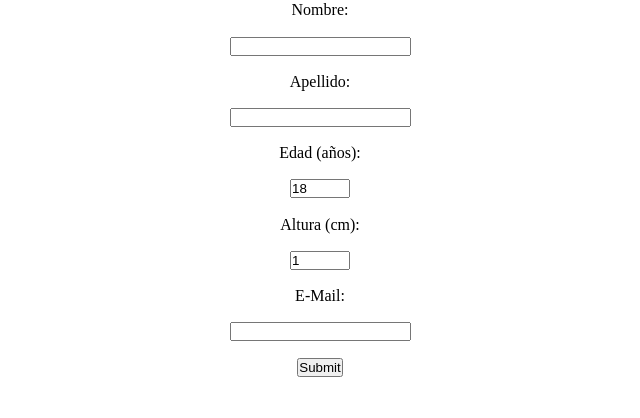
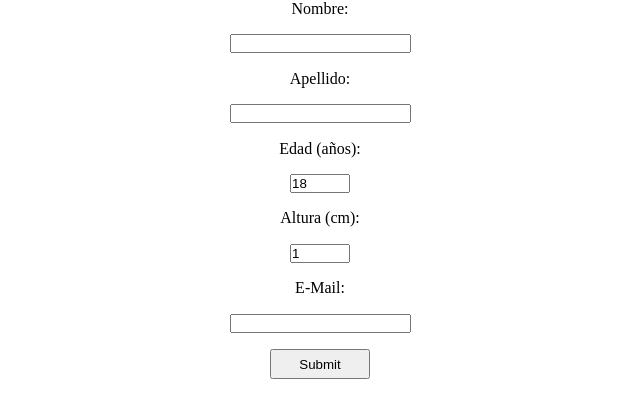
Before and after one commit to frandzo/tp2, a plain HTML site: page ejercicio6/index.html in a window 1280 px wide. Shown: the part 120-538 px from the top of the page, without its empty margins (320-960 px from the left). Drawn offline with Linux system fonts and the light colour scheme.

Commit message:
fix ejercicio6/style.css

```diff
--- a/ejercicio6/style.css
+++ b/ejercicio6/style.css
@@ -18,7 +18,7 @@ form div{
     align-items: center;
 }
 
-.subm{
+#subm{
     height:30px;
     width:100px;
     display:flex;
```
